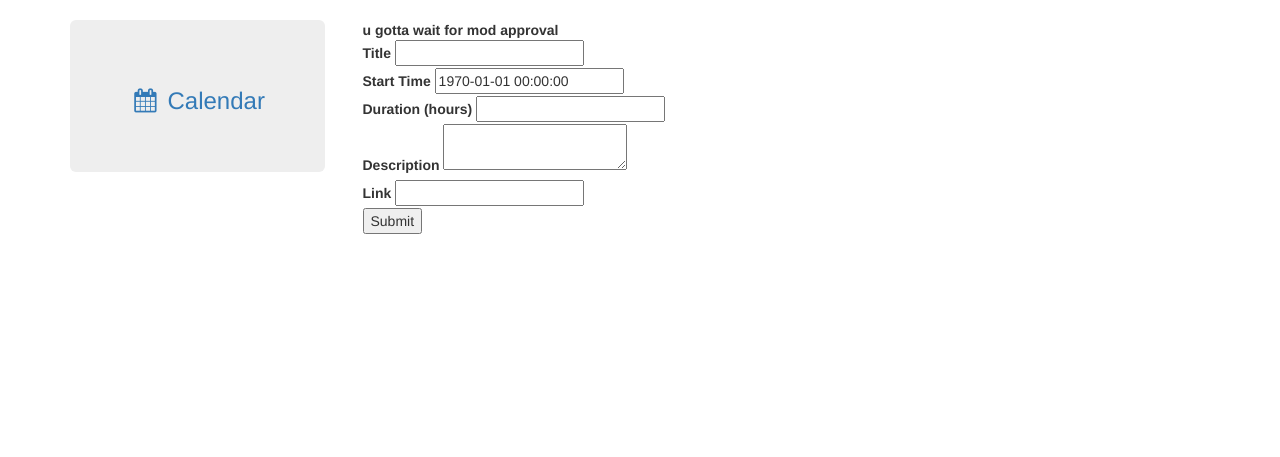
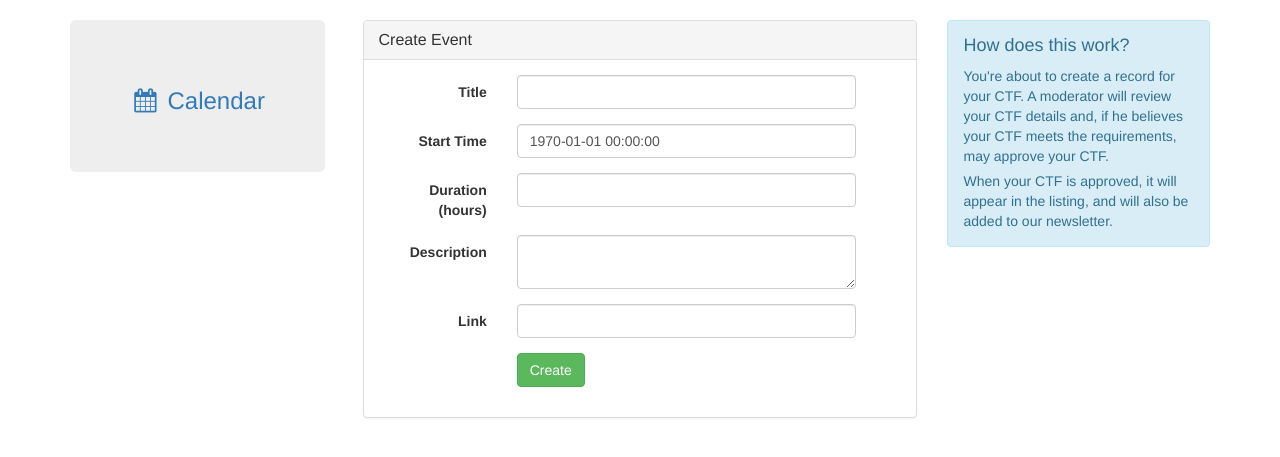
Before and after one commit to easyctf/ctf-calendar, a Flask app: template templates/events/create.html in a window 1280 px wide. Shown: the part 52-509 px from the top of the page. Run offline with Flask 2, Linux system fonts and the light colour scheme; the template is opened without the code that fills it: values that come from a table or form of the project are taken from there, others are empty; some libraries are stand-ins or nearby versions.

Commit message:
Create event page

```diff
--- a/templates/events/create.html
+++ b/templates/events/create.html
@@ -5,17 +5,63 @@
 {% endblock %}
 
 {% block content %}
-    <b>u gotta wait for mod approval</b><br/>
-    <form method="post">
-        {{ event_create_form.csrf_token }}
-        {% for field in event_create_form if field.id != 'csrf_token' %}
-            {{ field.label }} {{ field() }}
-            {% if field.errors %}
-                <ul class="errors">{% for error in field.errors %}
-                    <li>{{ error }}</li>{% endfor %}</ul>
-            {% endif %}
-            <br/>
-        {% endfor %}
-        <input type="submit" value="Submit">
-    </form>
+    <div class="row">
+        <div class="col-md-8 col-sm-10">
+            <div class="panel panel-default">
+                <div class="panel-heading">
+                    <h2 class="panel-title">Create Event</h2>
+                </div>
+                <div class="panel-body">
+                    <form class="form-horizontal" method="POST" id="event_create_form">
+                        {{ event_create_form.csrf_token }}
+                        {% if event_create_form.errors %}
+                            <div class="alert alert-danger">
+                                <ul>
+                                    Please correct the following errors.
+                                    {% for field in event_create_form %}
+                                        {% if field.errors %}
+                                            {% for error in field.errors %}
+                                                <li>{{ error }}</li>
+                                            {% endfor %}
+                                        {% endif %}
+                                    {% endfor %}
+                                </ul>
+                            </div>
+                        {% endif %}
+                        <fieldset>
+                            <div id="login_msg"></div>
+                        </fieldset>
+                        <fieldset class="container-fluid">
+                            {% for field in event_create_form if field.id != 'csrf_token' %}
+                                <div class="row">
+                                    <div class="col-sm-12 form-group">
+                                        {{ field.label(class_="col-sm-3 control-label") }}
+                                        <div class="col-sm-9">
+                                            <!-- <input class="form-control" type="text" required name="username" id="username" placeholder="Username" autocomplete="off" /> -->
+                                            {{ field(class_="form-control", autocomplete="off", required="") }}
+                                        </div>
+                                    </div>
+                                </div>
+                            {% endfor %}
+                            <div class="row">
+                                <div class="col-sm-12 form-group">
+                                    <label class="col-sm-3 control-label"></label>
+                                    <div class="col-sm-9">
+                                        <input type="submit" class="btn btn-success" value="Create" />
+                                    </div>
+                                </div>
+                            </div>
+                        </fieldset>
+                    </form>
+                </div>
+            </div>
+        </div>
+        <div class="col-md-4 col-sm-8">
+            <div class="alert alert-info">
+                <h4>How does this work?</h4>
+                <p>You're about to create a record for your CTF. A moderator will review your CTF details and, if he believes your CTF meets the requirements, may approve your CTF.</p>
+                <p>When your CTF is approved, it will appear in the listing, and will also be added to our newsletter.</p>
+            </div>
+        </div>
+    </div>
 {% endblock %}
```
